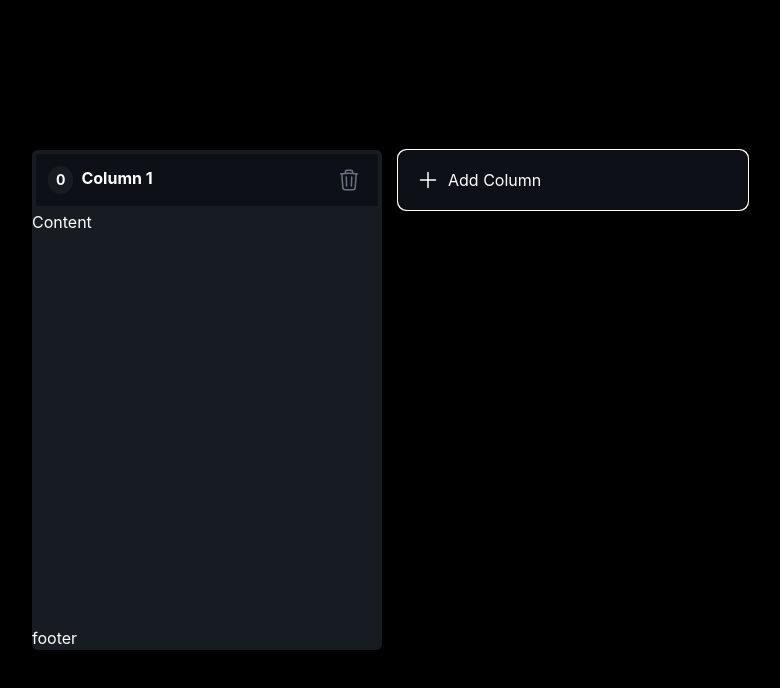
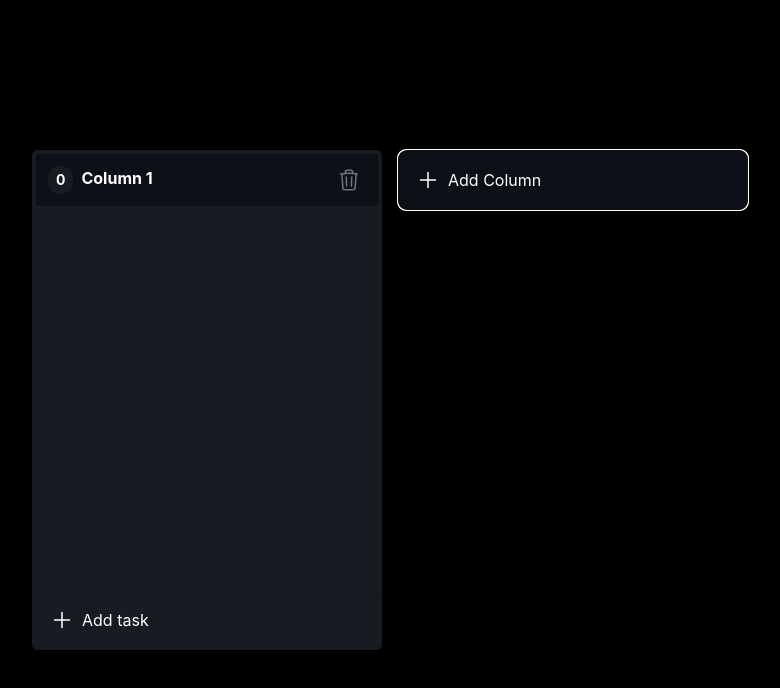
Before and after one commit to MuhammadBurhanArshad/React_TS_DnD, a React (Vite) app: page / in a window 1280 px wide. Both pictures are taken after a click on the button "Add Column". Shown: the top 688 px of the page, without its empty margins (8-788 px from the left). Built offline with nearby package versions, Linux system fonts and the light colour scheme.

Commit message:
Task Create

```diff
--- a/src/components/ColumnContainer.tsx
+++ b/src/components/ColumnContainer.tsx
@@ -1,17 +1,21 @@
+import PlusIcon from "@/icons/PlusIcon";
 import TrashIcon from "@/icons/TrashIcon";
-import { Column, Id } from "@/types"
+import { Column, Id, Task } from "@/types"
 import { useSortable } from "@dnd-kit/sortable";
 import {CSS} from "@dnd-kit/utilities"
 import { useState } from "react";
+import TaskCard from "./TaskCard";
 
 interface Props {
     column: Column;
     deleteColumn: (id: Id) => void;
     updateColumn: (id: Id, title: string) => void;
+    createTask: (columnId: Id) => void;
+    tassk: Task[]
 }
 
 function ColumnContainer(props: Props) {
-    const {column, deleteColumn, updateColumn} = props;
+    const {column, deleteColumn, updateColumn, createTask, tasks} = props;
 
     const [editMode, setEditMode] = useState(false);
 
@@ -63,10 +67,14 @@
           deleteColumn(column.id);
         }} className="stroke-gray-500 hover:stroke-white hover:bg-columnBackgroundColor rounded px-1 py-2"><TrashIcon/></button>
       </div>
-      <div className="flex flex-grow">
-        Content
+      <div className="flex flex-grow flex-col gap-4 p-2 overflow-x-hidden overflow-y-auto">
+        {tasks.map((task: Task) => (
+          <TaskCard key={tasks.id} task={task} />
+        ))}
       </div>
-      <div>footer</div>
+      <button className="flex gap-2 items-center border-columnBackgroundColor border-2 rounded-md p-4 border-x-columnBackgroundColor hover:bg-mainBackgroundColor hover:text-rose-500 active:bg-black"
+        onClick={() => createTask(column.id)}
+      ><PlusIcon />Add task</button>
     </div>
   )
 }
--- a/src/components/KanBanBoard.tsx
+++ b/src/components/KanBanBoard.tsx
@@ -1,5 +1,5 @@
 import PlusIcon from "@/icons/PlusIcon"
-import { Column, Id } from "@/types"
+import { Column, Id, Task } from "@/types"
 import { useMemo, useState } from "react"
 import ColumnContainer from "./ColumnContainer"
 import { DndContext, DragEndEvent, DragOverlay, DragStartEvent, PointerSensor, useSensor, useSensors } from "@dnd-kit/core"
@@ -11,6 +11,8 @@
   const columnsId = useMemo(() =>
     columns.map((col) => col.id),
   [columns])
+
+  const [tasks, setTasks] = useState<Task[]>([]);
 
   const [activeColumn, setActiveColumn] = useState<Column | null>(null)
 
@@ -29,7 +31,7 @@
           <div className="flex gap-4">
             <SortableContext items={columnsId}>
               {columns.map(col =>
-                <ColumnContainer key={col.id} column={col} deleteColumn={deleteColumn} updateColumn={updateColumn}/>
+                <ColumnContainer key={col.id} column={col} deleteColumn={deleteColumn} updateColumn={updateColumn} createTask={createTask} tasks={tasks.filter(task  => task.columnId === col.id)} />
               )}
             </SortableContext>
           </div>
@@ -40,7 +42,7 @@
 
       {createPortal(
         <DragOverlay>
-          {activeColumn && <ColumnContainer column={activeColumn} deleteColumn={deleteColumn} updateColumn={updateColumn} />}
+          {activeColumn && <ColumnContainer column={activeColumn} deleteColumn={deleteColumn} updateColumn={updateColumn} createTask={createTask} />}
         </DragOverlay>,
         document.body
       )}
@@ -48,6 +50,16 @@
       </DndContext>
     </div>
   )
+
+  function createTask(columnId: Id){
+    const newTask: Task = {
+      id: generateId(),
+      columnId,
+      content: `Task ${tasks.length + 1}`
+    }
+
+    setTasks([...tasks, newTask])
+  }
 
   function createColumn(){
     const columnToAdd:Column = {
--- /dev/null
+++ b/src/components/TaskCard.tsx
@@ -0,0 +1,15 @@
+import { Task } from "@/types"
+
+interface Props{
+    task: Task
+}
+
+const TaskCard = ({task} : Props) => {
+  return (
+    <div className="bg-mainBackgroundColor p-2.5 h-[100px] min-h-[100px] items-center flex text-left rounded-xl hover:ring-2 hover:ring-inset hover:ring-rose-500 cursor-grab">
+      {task.content}
+    </div>
+  )
+}
+
+export default TaskCard
--- a/src/types.ts
+++ b/src/types.ts
@@ -4,3 +4,9 @@
     id: Id;
     title: string
 }
+
+export type Task = {
+    id: Id,
+    columnId: Id,
+    content: string;
+}
```
